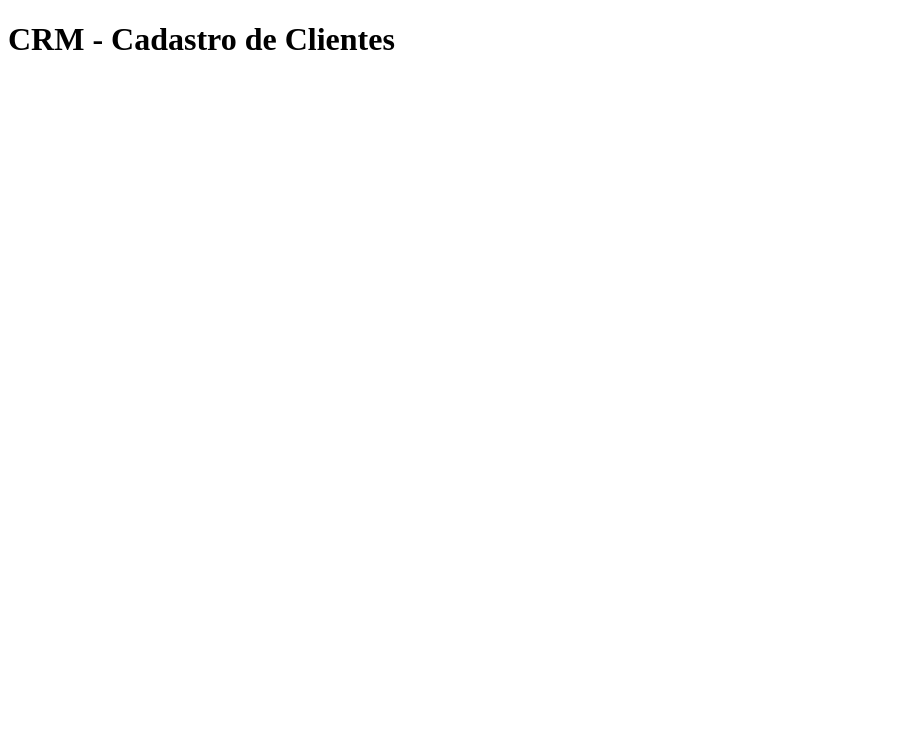
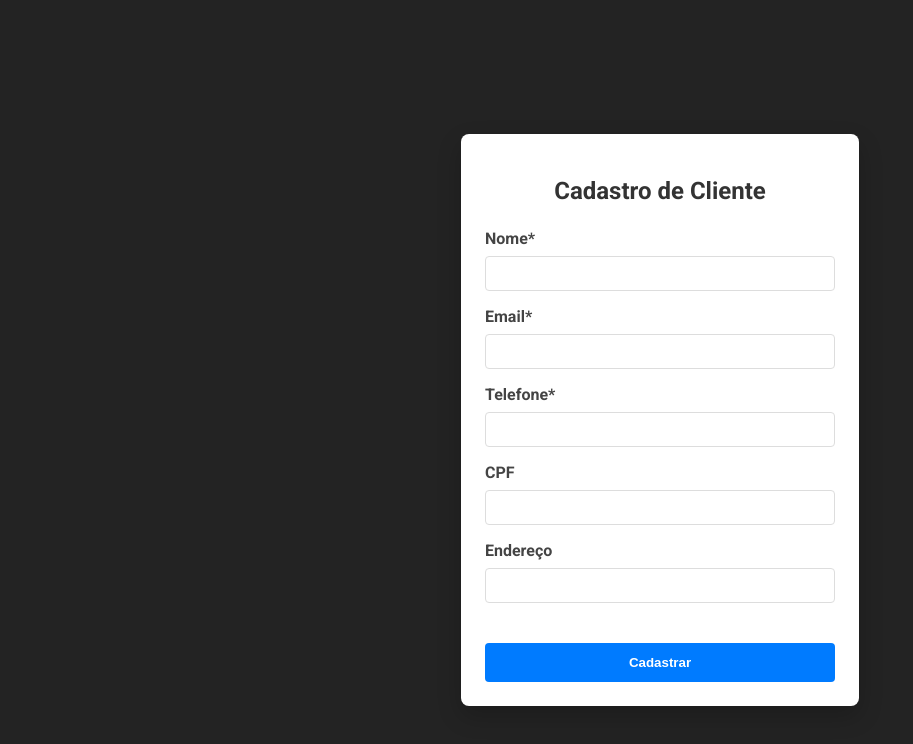
Before and after one commit to mateusmoraes6/frontend-crm, a React (Vite) app: page / in a window 1280 px wide. Shown: the top 744 px of the page, without its empty margins (0-913 px from the left). Built offline with nearby package versions, Linux system fonts and the light colour scheme.

Commit message:
feat: create ClienteForm component

```diff
--- a/index.html
+++ b/index.html
@@ -4,6 +4,9 @@
     <meta charset="UTF-8" />
     <link rel="icon" type="image/svg+xml" href="/vite.svg" />
     <meta name="viewport" content="width=device-width, initial-scale=1.0" />
+    <link rel="preconnect" href="https://fonts.googleapis.com">
+    <link rel="preconnect" href="https://fonts.gstatic.com" crossorigin>
+    <link href="https://fonts.googleapis.com/css2?family=Roboto:ital,wght@0,100..900;1,100..900&display=swap" rel="stylesheet">
     <title>Cadastro de Clientes</title>
   </head>
   <body>
--- a/src/App.jsx
+++ b/src/App.jsx
@@ -1,6 +1,10 @@
+import ClienteForm from './components/ClienteForm';
+
 function App() {
   return (
-    <h1>CRM - Cadastro de Clientes</h1>
+    <div>
+      <ClienteForm />
+    </div>
   );
 }
 
--- /dev/null
+++ b/src/components/ClientForm.module.css
@@ -0,0 +1,94 @@
+.container {
+    min-height: 100vh;
+    width: 100%;
+    display: flex;
+    align-items: center;
+    justify-content: center;
+    background-color: #232323;
+    padding: 20px;
+    position: fixed;
+    top: 0;
+    left: 0;
+    font-family: "Roboto", sans-serif;
+}
+
+.form {
+    max-width: 350px;
+    width: 100%;
+    padding: 1.5rem;
+    border-radius: 8px;
+    background-color: #ffffff;
+    box-shadow: 0 10px 25px rgba(0, 0, 0, 0.2);
+    animation: floatIn 0.5s ease-out;
+}
+
+@keyframes floatIn {
+    from {
+        opacity: 0;
+        transform: translateY(20px);
+    }
+    to {
+        opacity: 1;
+        transform: translateY(0);
+    }
+}
+
+.title {
+    margin-bottom: 1.5rem;
+    font-size: 1.5rem;
+    text-align: center;
+    color: #333;
+}
+
+.inputGroup {
+    margin-bottom: 1rem;
+    display: flex;
+    flex-direction: column;
+}
+
+.inputGroup label {
+    margin-bottom: 0.5rem;
+    font-weight: bold;
+    color: #444;
+}
+
+.inputGroup input {
+    padding: 0.5rem;
+    border: 1px solid #ddd;
+    border-radius: 4px;
+    transition: all 0.3s ease;
+    font-family: "Roboto", sans-serif;
+    font-size: 0.9rem;
+}
+
+.inputGroup input:focus {
+    outline: none;
+    border-color: #007bff;
+    box-shadow: 0 0 0 2px rgba(0, 123, 255, 0.1);
+}
+
+.error {
+    color: #dc3545;
+    font-size: 0.8rem;
+    margin-top: 0.25rem;
+    font-weight: 400;
+}
+
+.button {
+    margin-top: 1.5rem;
+    padding: 0.75rem;
+    background-color: #007bff;
+    color: white;
+    border: none;
+    border-radius: 4px;
+    cursor: pointer;
+    font-weight: bold;
+    width: 100%;
+    transition: all 0.3s ease;
+}
+
+.button:hover {
+    background-color: #0056b3;
+    transform: translateY(-1px);
+    box-shadow: 0 4px 8px rgba(0, 0, 0, 0.1);
+}
--- /dev/null
+++ b/src/components/ClienteForm.jsx
@@ -0,0 +1,116 @@
+import { useState } from 'react';
+import styles from './ClientForm.module.css';
+
+const ClientForm = () => {
+  const [formData, setFormData] = useState({
+    name: '',
+    email: '',
+    phone: '',
+    cpf: '',
+    address: ''
+  });
+
+  const [errors, setErrors] = useState({});
+
+  const validateForm = () => {
+    const newErrors = {};
+
+    if (!formData.name.trim()) {
+      newErrors.name = 'O nome é obrigatório';
+    }
+
+    const emailRegex = /^\w+([.-]?\w+)*@\w+([.-]?\w+)*(\.\w{2,3})+$/;
+    if (!formData.email.trim()) {
+      newErrors.email = 'O email é obrigatório';
+    } else if (!emailRegex.test(formData.email)) {
+      newErrors.email = 'Por favor, insira um email válido';
+    }
+
+    if (!formData.phone.trim()) {
+      newErrors.phone = 'O telefone é obrigatório';
+    }
+
+    setErrors(newErrors);
+    return Object.keys(newErrors).length === 0;
+  };
+
+  const handleChange = (e) => {
+    const { name, value } = e.target;
+    setFormData(prev => ({
+      ...prev,
+      [name]: value
+    }));
+  };
+
+  const handleSubmit = (e) => {
+    e.preventDefault();
+    if (validateForm()) {
+      console.log('Dados válidos:', formData);
+    }
+  };
+
+  return (
+    <div className={styles.container}>
+      <form className={styles.form} onSubmit={handleSubmit}>
+        <h2 className={styles.title}>Cadastro de Cliente</h2>
+
+        <div className={styles.inputGroup}>
+          <label>Nome*</label>
+          <input
+            type="text"
+            name="name"
+            value={formData.name}
+            onChange={handleChange}
+          />
+          {errors.name && <span className={styles.error}>{errors.name}</span>}
+        </div>
+
+        <div className={styles.inputGroup}>
+          <label>Email*</label>
+          <input
+            type="email"
+            name="email"
+            value={formData.email}
+            onChange={handleChange}
+          />
+          {errors.email && <span className={styles.error}>{errors.email}</span>}
+        </div>
+
+        <div className={styles.inputGroup}>
+          <label>Telefone*</label>
+          <input
+            type="tel"
+            name="phone"
+            value={formData.phone}
+            onChange={handleChange}
+          />
+          {errors.phone && <span className={styles.error}>{errors.phone}</span>}
+        </div>
+
+        <div className={styles.inputGroup}>
+          <label>CPF</label>
+          <input
+            type="text"
+            name="cpf"
+            value={formData.cpf}
+            onChange={handleChange}
+          />
+        </div>
+
+        <div className={styles.inputGroup}>
+          <label>Endereço</label>
+          <input
+            type="text"
+            name="address"
+            value={formData.address}
+            onChange={handleChange}
+          />
+        </div>
+
+        <button type="submit" className={styles.button}>Cadastrar</button>
+      </form>
+    </div>
+  );
+};
+
+export default ClientForm;
```
